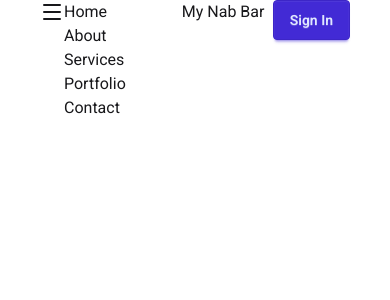
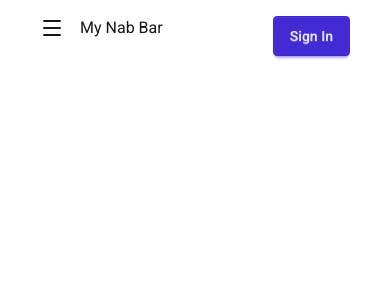
Before and after one commit to 404Shihab/tailwind-react-pricing-options, a React (Vite) app: page / in a window 390 px wide. Shown: the top 300 px of the page. Built offline with nearby package versions, Linux system fonts and the light colour scheme.

Commit message:
Refactor NavBar component to use Link component for navigation items

```diff
--- /dev/null
+++ b/src/components/NavBar/Link.jsx
@@ -0,0 +1,11 @@
+import React from 'react';
+
+const Link = ({route}) => {
+    return (
+        <li className='px-4 lg:mr-10 hover:bg-blue-950 '>
+            <a href={route.path}>{route.name}</a>
+        </li>
+    );
+};
+
+export default Link;
--- a/src/components/NavBar/NavBar.jsx
+++ b/src/components/NavBar/NavBar.jsx
@@ -1,6 +1,7 @@
 import React, { useState } from 'react';
 import { Menu } from 'lucide-react';
 import { X } from 'lucide-react';
+import Link from './Link';
 
 const  navigationData = [
   {
@@ -33,13 +34,14 @@ const  navigationData = [
 const NavBar = () => {
   const [open, setOpen] = useState(false);
 
-  const links = navigationData.map(route => <li className='mr-10'>
-            <a href={route}>{route.name}</a></li>)
+  const links = navigationData.map(route => <Link key={route.id} route={route}></Link>)
     return (
-      <nav className='flex justify-between mx-10'>
+      <nav className='flex justify-between mx-10 mt-4'>
         <span className='flex'onClick={()=> setOpen(!open)}>
           {open ? <X className='md:hidden'></X> : <Menu className='md:hidden'></Menu>}
-          <ul className='md:hidden'>
+          <ul className={`md:hidden absolute duration-1000
+             ${open ? 'top-12' : '-top-40'}
+              bg-blue-800 p-2 rounded-2xl`}>
             {
               links
             }
```
